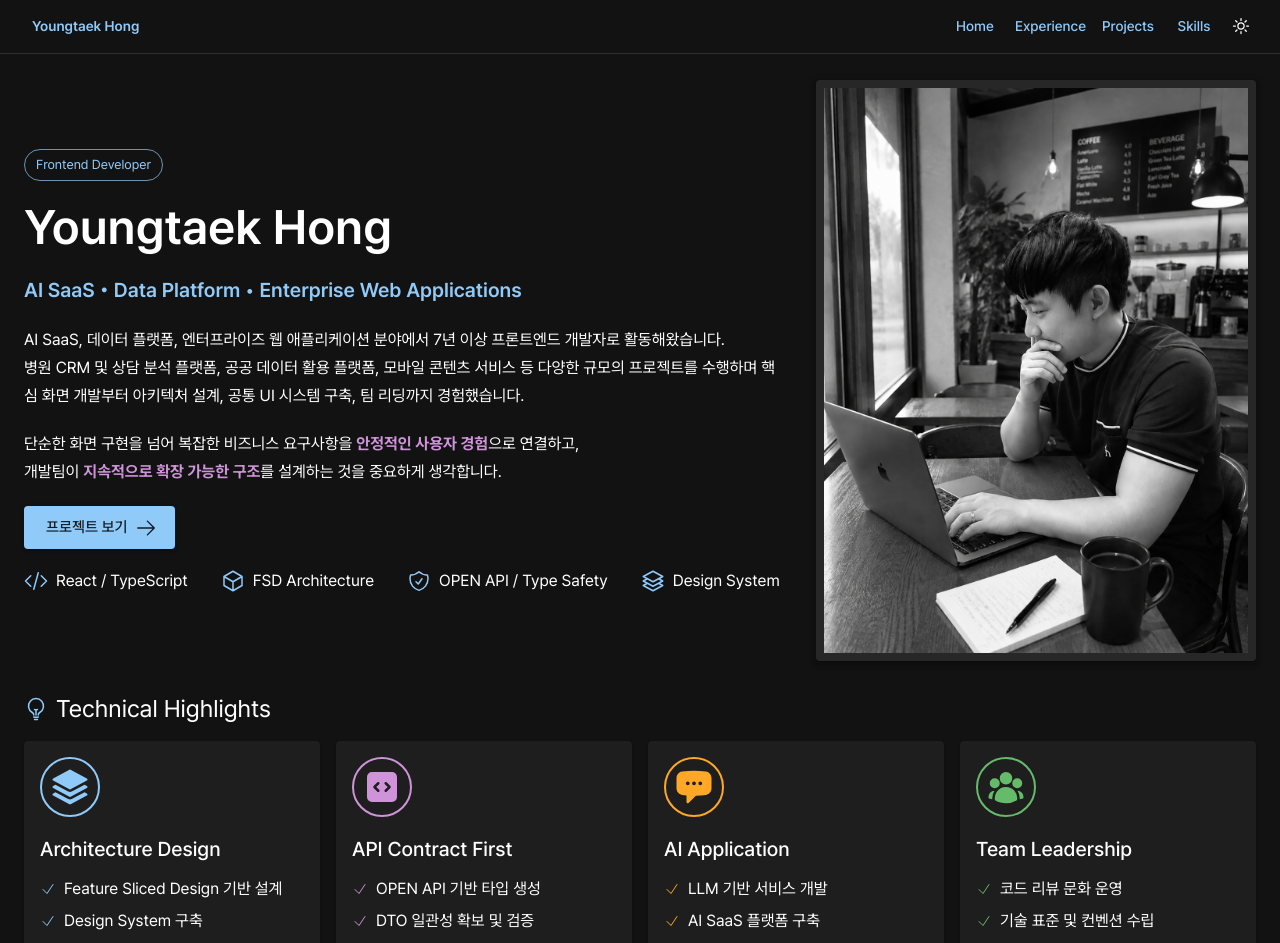
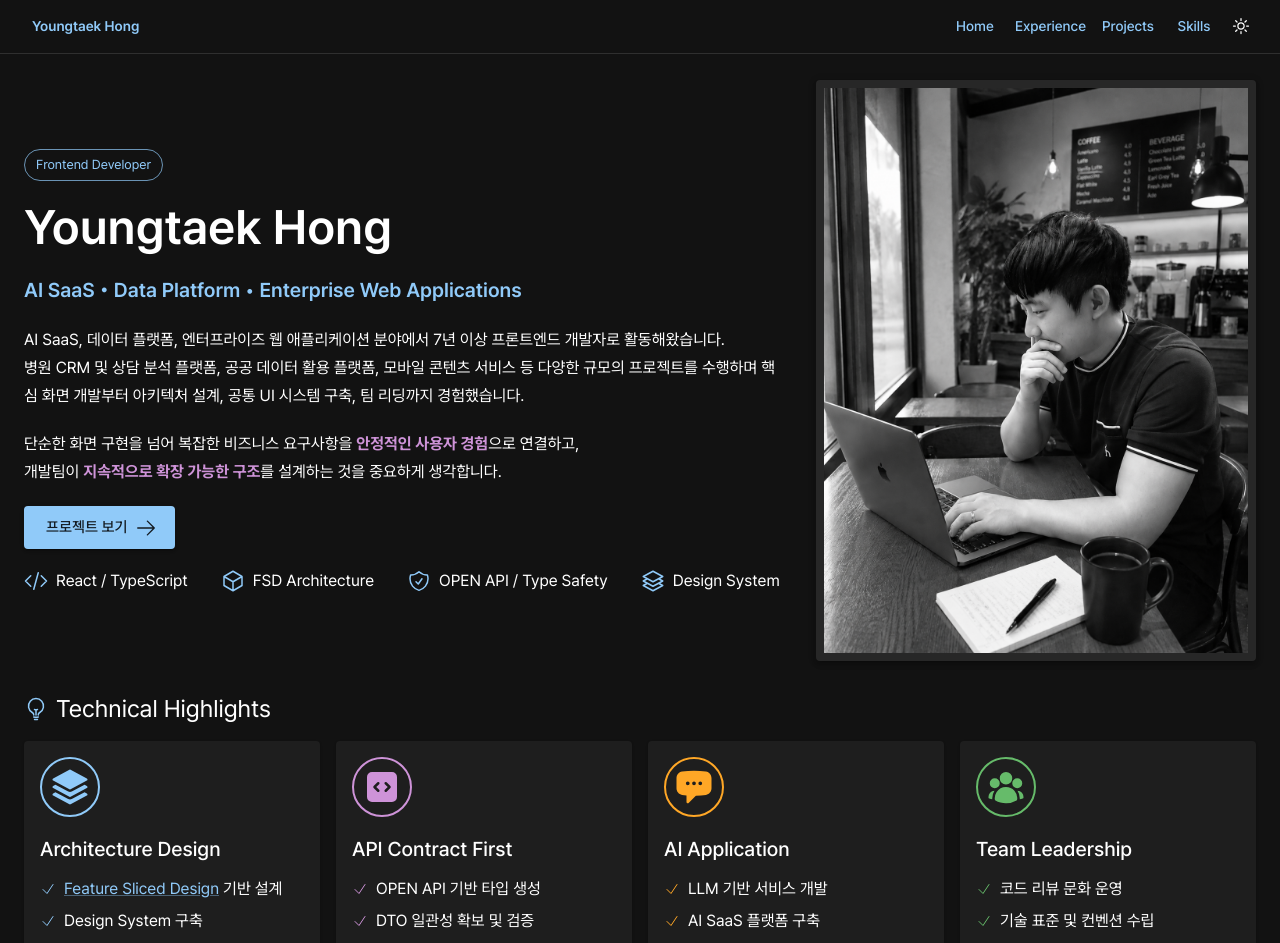
Before and after one commit to Auxilia606/ythong-me, a Next.js app: page / in a window 1280 px wide. Shown: the top 943 px of the page. Built offline with nearby package versions, Linux system fonts and the light colour scheme; what @mui/material-nextjs would draw is missing.

Commit message:
Feat: FSD 링크 추가

```diff
--- a/src/pages/home/ui/technical-highlights.tsx
+++ b/src/pages/home/ui/technical-highlights.tsx
@@ -8,6 +8,7 @@ import Square3Stack3dSolid from "@/shared/icon/square-3-stack-3d-solid";
 import UserGroupSolid from "@/shared/icon/user-group-solid";
 import {
   Box,
+  Link,
   List,
   ListItem,
   ListItemIcon,
@@ -115,7 +116,12 @@ const techItems = [
   {
     title: "Architecture Design",
     description: [
-      "Feature Sliced Design 기반 설계",
+      <>
+        <Link href="https://feature-sliced.design/docs/get-started/overview">
+          Feature Sliced Design
+        </Link>{" "}
+        기반 설계
+      </>,
       "Design System 구축",
       "상태 관리 표준화",
     ],
```
